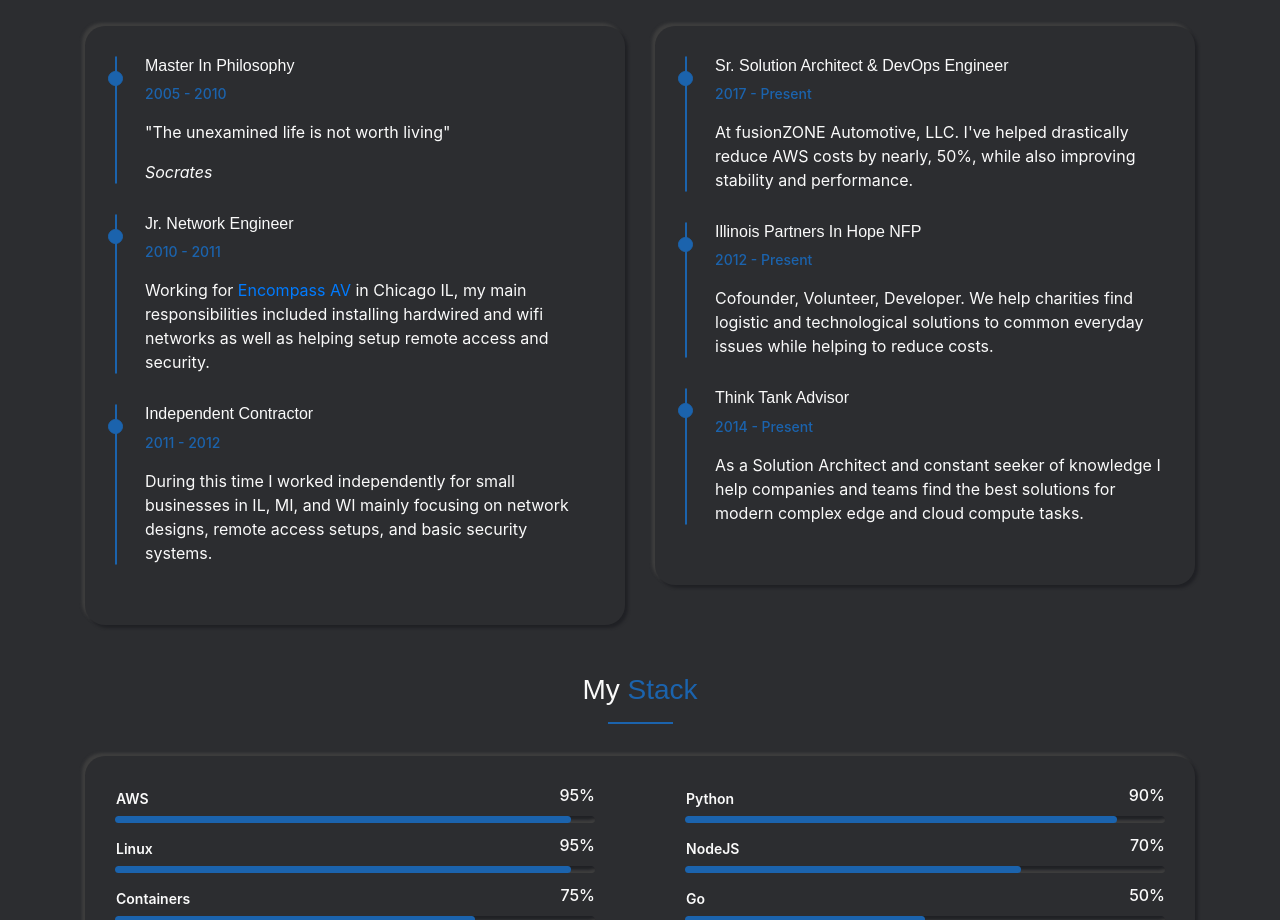
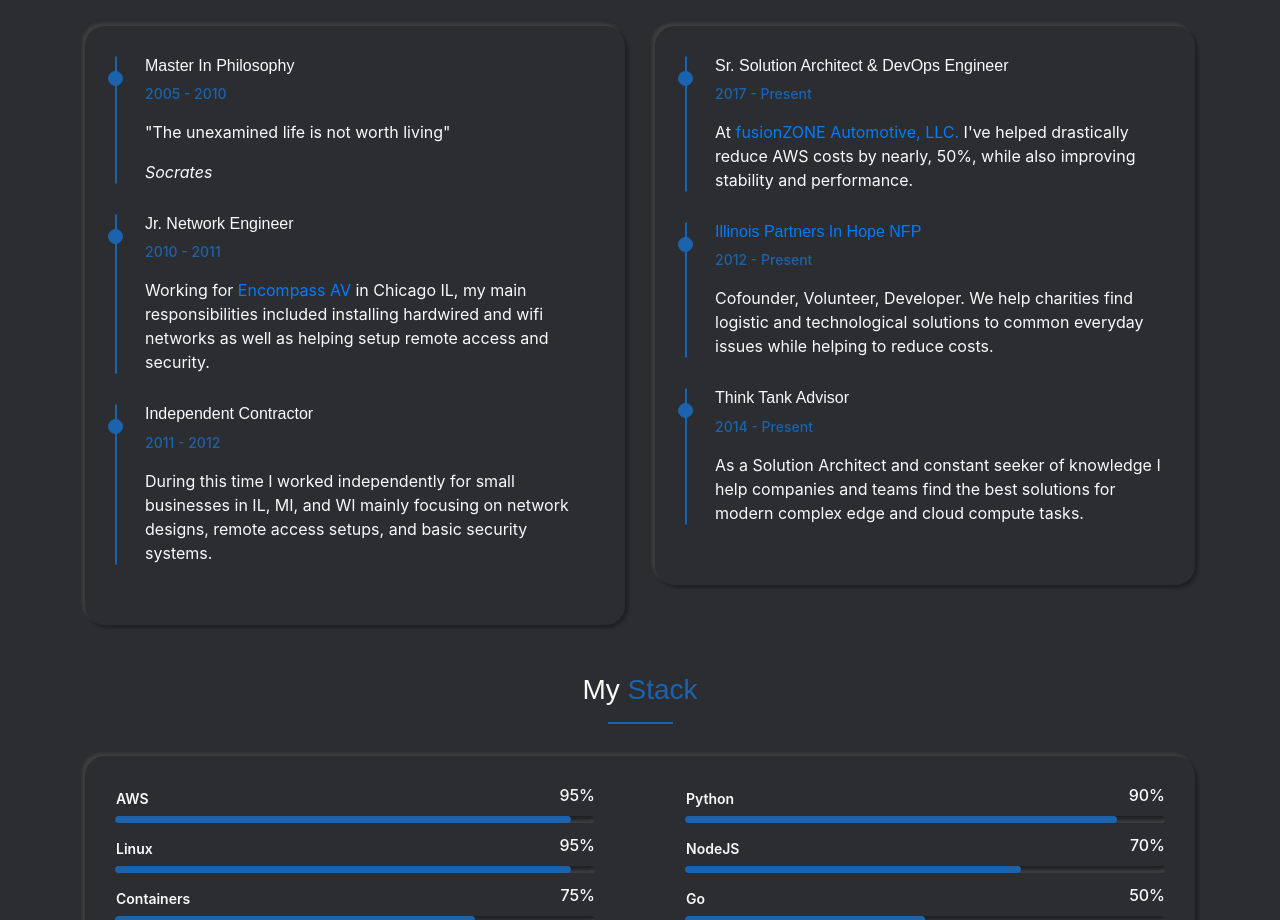
Before and after one commit to CINOAdam/myResume, a website built with Parcel: page src/index.html in a window 1280 px wide. Shown: the part 1040-1960 px from the top of the page. Built offline with nearby package versions, Linux system fonts and the light colour scheme; a web font is replaced by a local one.

Commit message:
Small Change to build

```diff
--- a/src/index.html
+++ b/src/index.html
@@ -200,7 +200,8 @@
                                             <p class="timeline-year">2017 - Present</p>
                                         </div>
                                         <div class="timeline-content">
-                                            <p>At fusionZONE Automotive, LLC.
+                                            <p>At
+                                                <a href="https://www.linkedin.com/company/fusionzone-automotive-inc-/" >fusionZONE Automotive, LLC.</a>
                                                 I've helped drastically reduce AWS costs by nearly, 50%, while also
                                                 improving stability and performance.</p>
                                         </div>
@@ -211,7 +212,11 @@
                                     <div class="timeline-icon"></div>
                                     <div class="timeline-contents">
                                         <div class="time-line-header">
-                                            <h6 class="timeline-title">Illinois Partners In Hope NFP</h6>
+                                            <h6 class="timeline-title">
+                                                <a href="https://www.facebook.com/PartnersInHope/">
+                                                Illinois Partners In Hope NFP
+                                                </a>
+                                            </h6>
                                             <p class="timeline-year">2012 - Present</p>
                                         </div>
                                         <div class="timeline-content">
```
Also changed, not shown: dist/index.html, dist/index.js, 8 other files.
